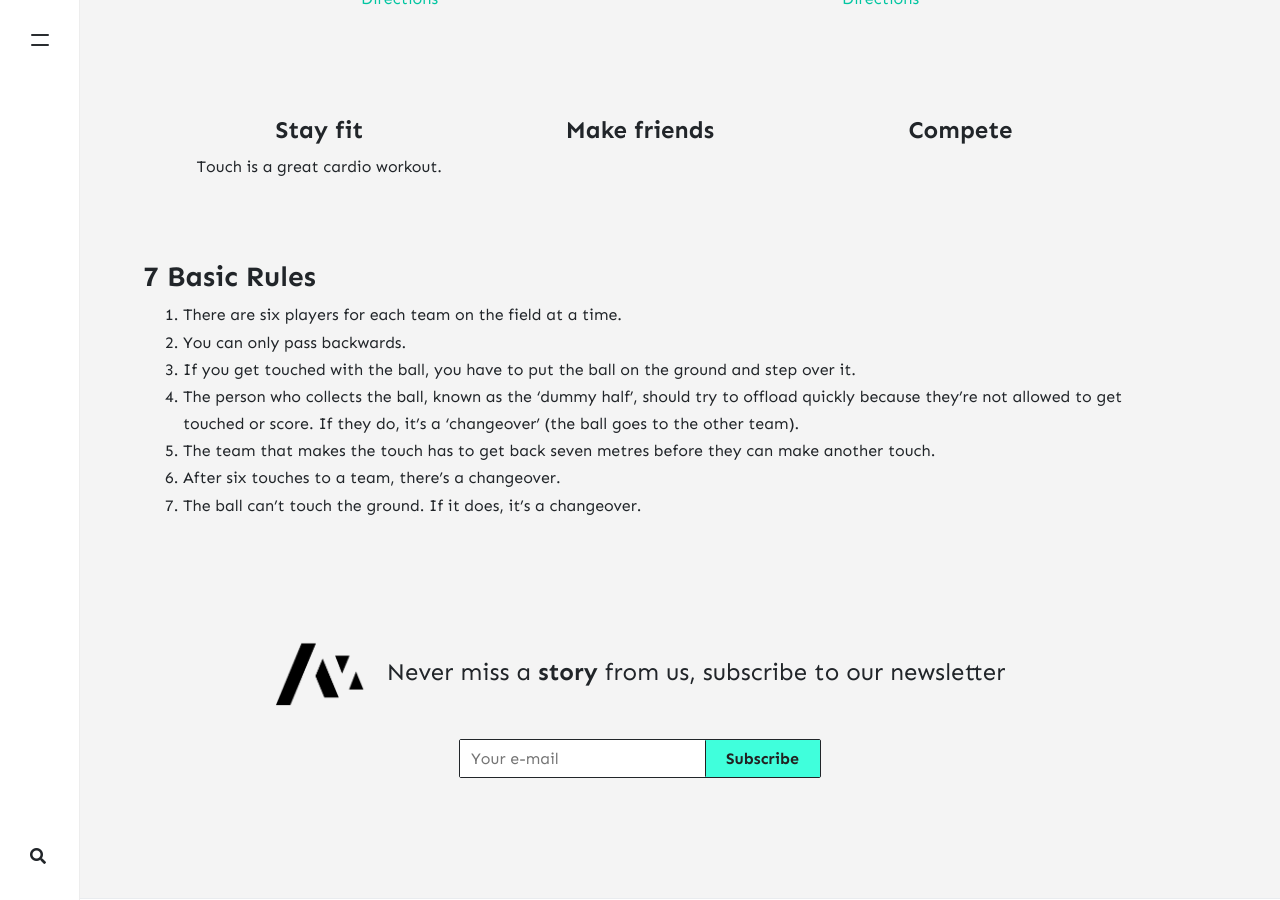
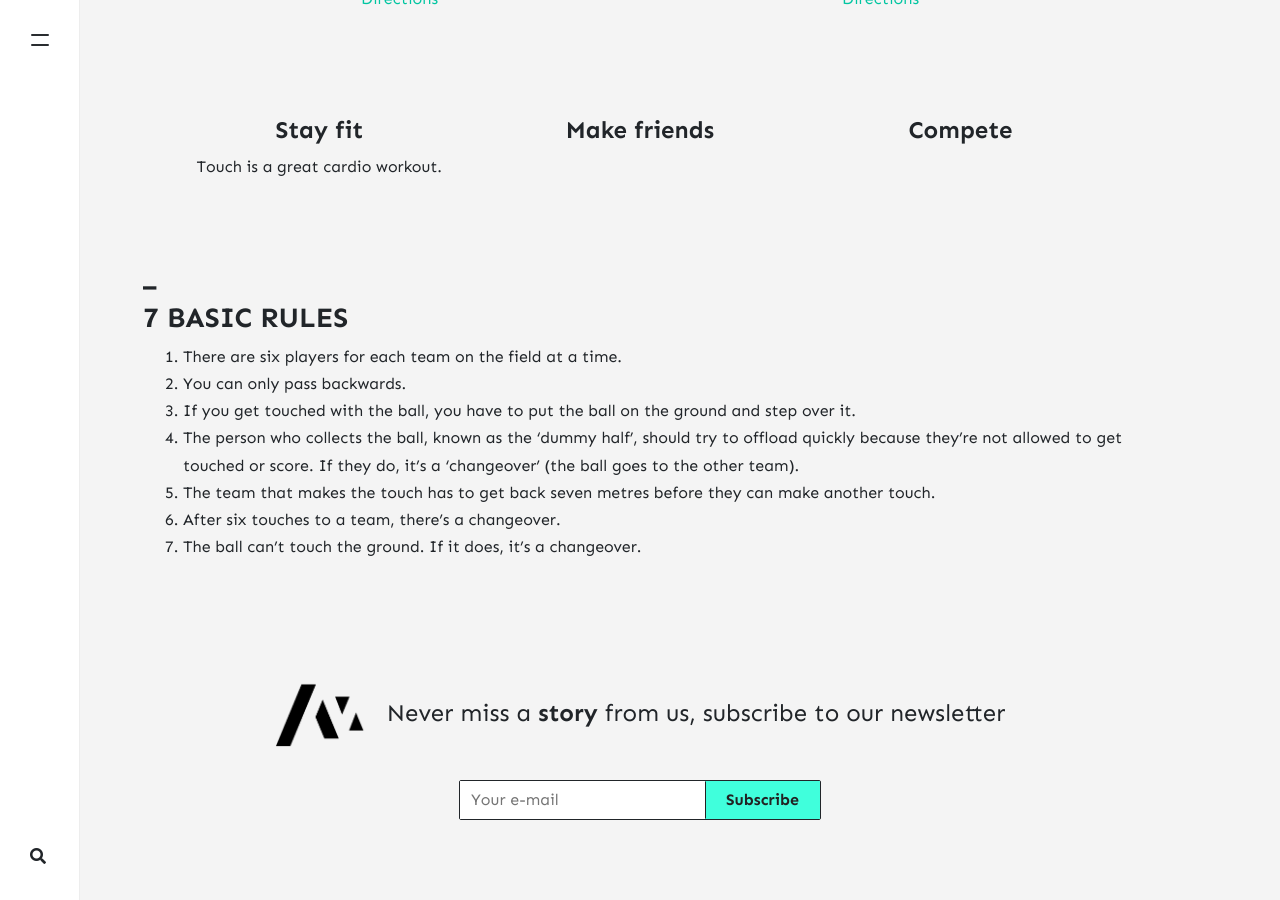
Before and after one commit to stackbit-projects/blue-triceratops-4f502, a Jekyll site: the page built from _pages/about.md, in a window 1280 px wide and 900 px high, scrolled down 627 px. Built offline with Jekyll 4.4.1, drawn with Linux system fonts in a browser that asks for light colours; nearby versions of some CDN libraries; comment, search, counter and statistics services are not loaded.

Commit message:
home.html: changed

```diff
--- a/_layouts/home.html
+++ b/_layouts/home.html
@@ -63,7 +63,8 @@ permalink: "/home.html"
 </div>
 
 <div>
-<h3>7 Basic Rules</h3>
+<h3>_</h3>
+<h3>7 BASIC RULES</h3>
 
 <ol>
     <li>There are six players for each team on the field at a time.</li>
```
